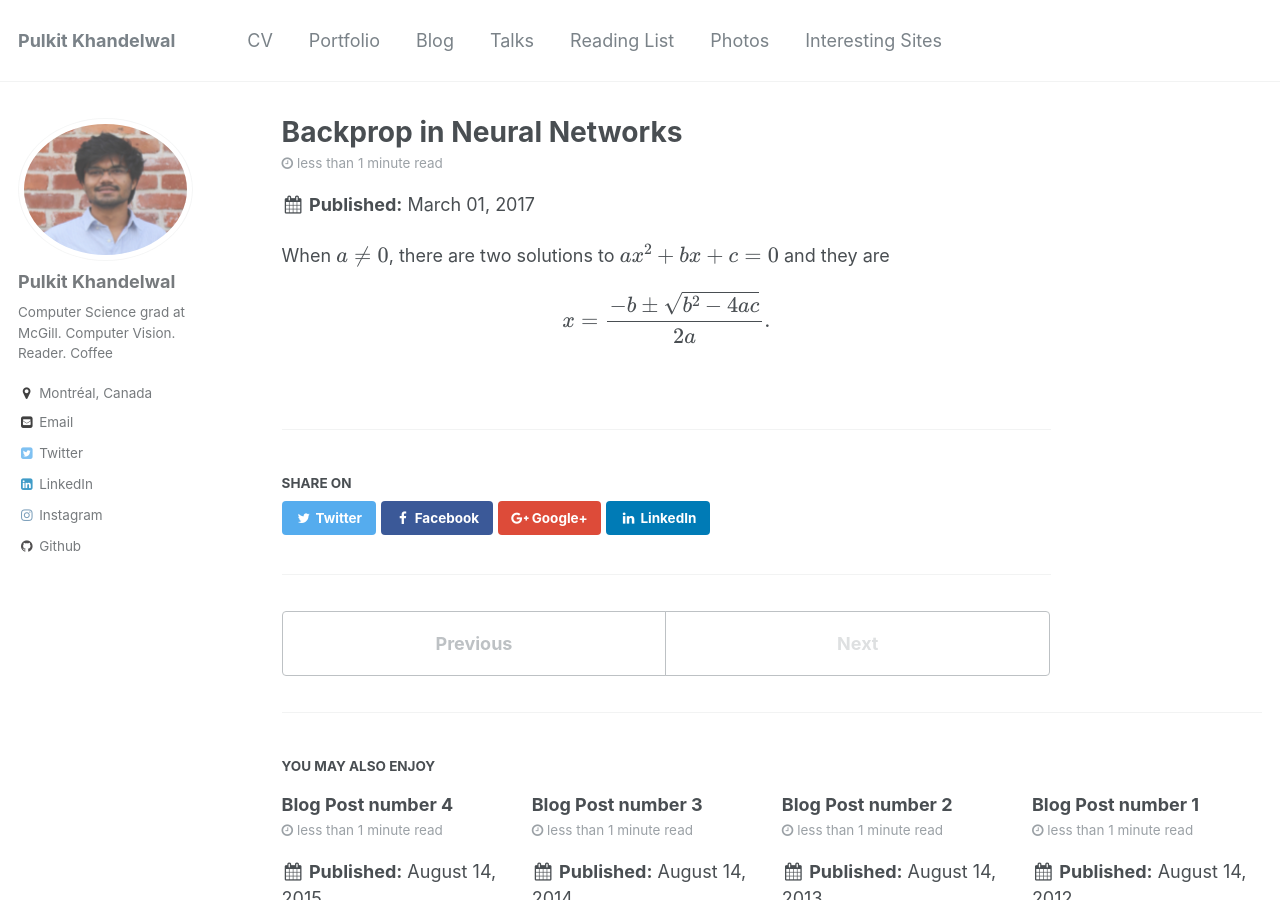
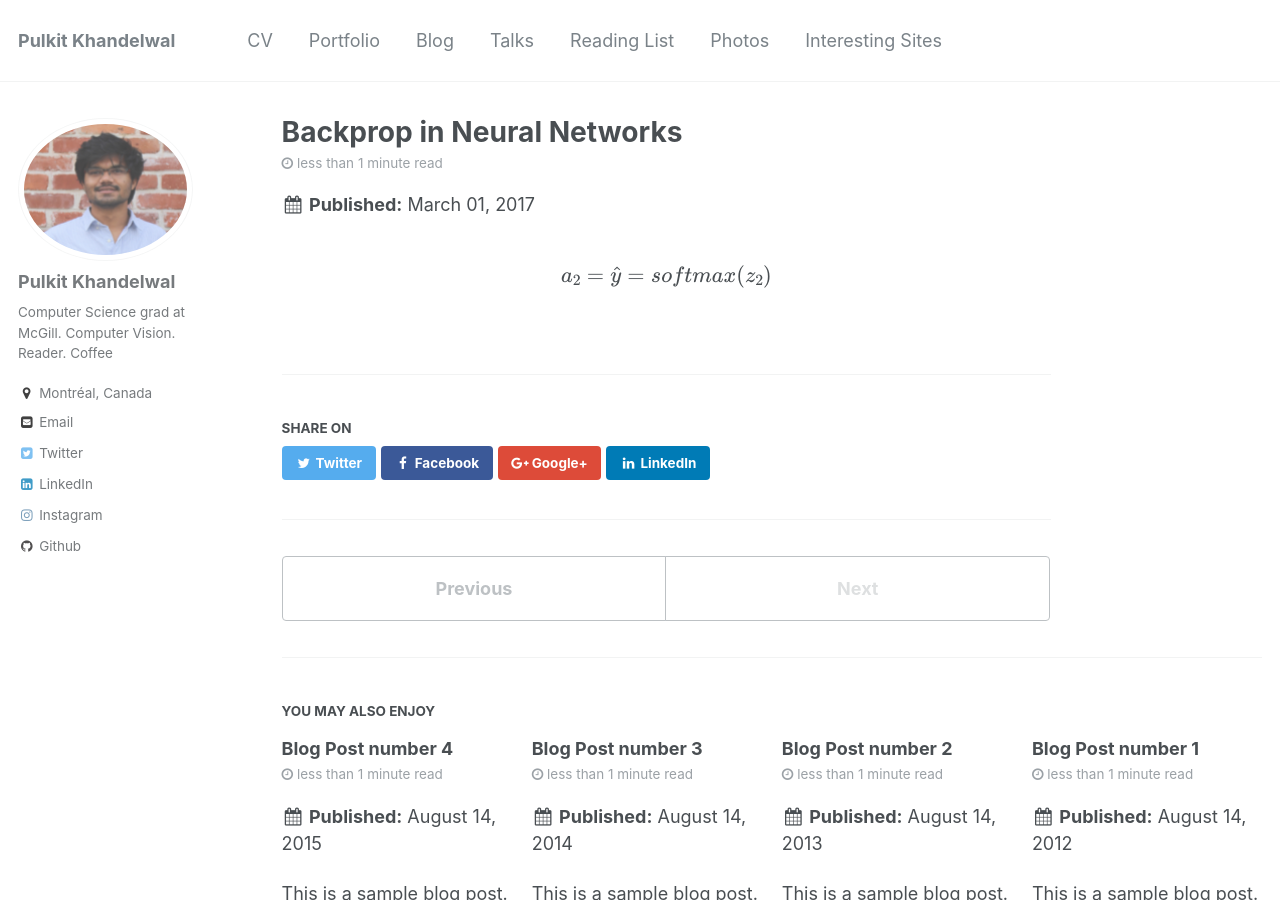
Before and after one commit to Pulkit-Khandelwal/pulkit-khandelwal.github.io, a Jekyll site: the page built from _blog/post_4.html, in a window 1280 px wide and 900 px high. Built offline with Jekyll 4.4.1, drawn with Linux system fonts in a browser that asks for light colours; formulas are drawn with MathJax 3.

Commit message:
Update post_4.html

```diff
--- a/_blog/post_4.html
+++ b/_blog/post_4.html
@@ -17,9 +17,7 @@ date: 2017-03-01
 </script>
 </head>
 <body>
-<p>
-  When \(a \ne 0\), there are two solutions to \(ax^2 + bx + c = 0\) and they are
-  $$x = {-b \pm \sqrt{b^2-4ac} \over 2a}.$$
-</p>
+<p><span class="math display">\[a_{2} = \hat{y} = softmax(z_{2})
+\label{eqn:four}\]</span></p>
 </body>
 </html>
```
